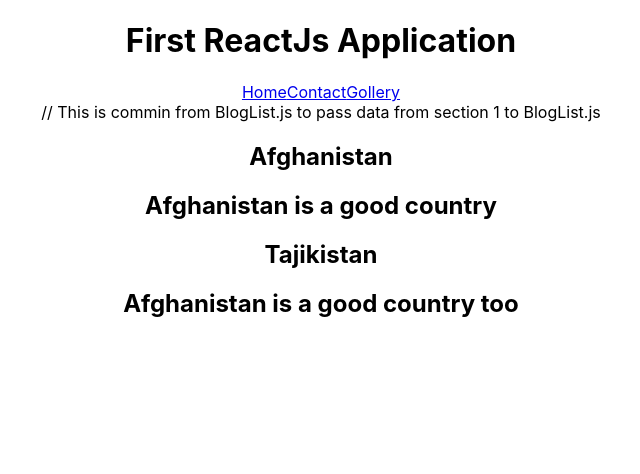
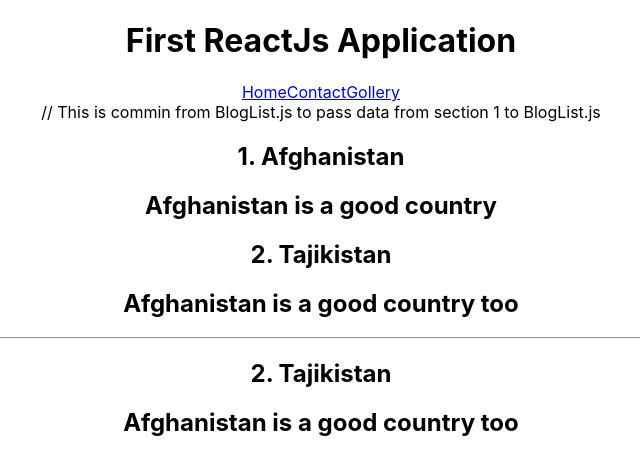
Before and after one commit to zamanrahimi/reactjs, a React (Create React App) app: page / in a window 1280 px wide. Shown: the top 474 px of the page, without its empty margins (319-959 px from the left). Built offline with nearby package versions, Linux system fonts and the light colour scheme.

Commit message:
How to filter or search inside a props

```diff
--- a/src/Home.js
+++ b/src/Home.js
@@ -7,8 +7,8 @@ const Home = () => {
 	// Defined variable for useStare here
 	// 1. blog section - this data is passed to BlogList.js via Bloglist tag in section 2
 	const [blogs, setBlog] = useState([
-			{title:'Afghanistan', desc:'Afghanistan is a good country', id:1},
-			{title:'Tajikistan', desc:'Afghanistan is a good country too', id:2},
+			{title:'1. Afghanistan', desc:'Afghanistan is a good country', id:1},
+			{title:'2. Tajikistan', desc:'Afghanistan is a good country too', id:2},
 		]);
 
 
@@ -18,6 +18,8 @@ const Home = () => {
 
 				// This is commin from BlogList.js to pass data from section 1 to BlogList.js
 				<BlogList blogs = {blogs}/>
+				<hr/>
+				<BlogList blogs = {blogs.filter((blog)=>blog.id===2)}/>
 
 			</div>
 		);
```
